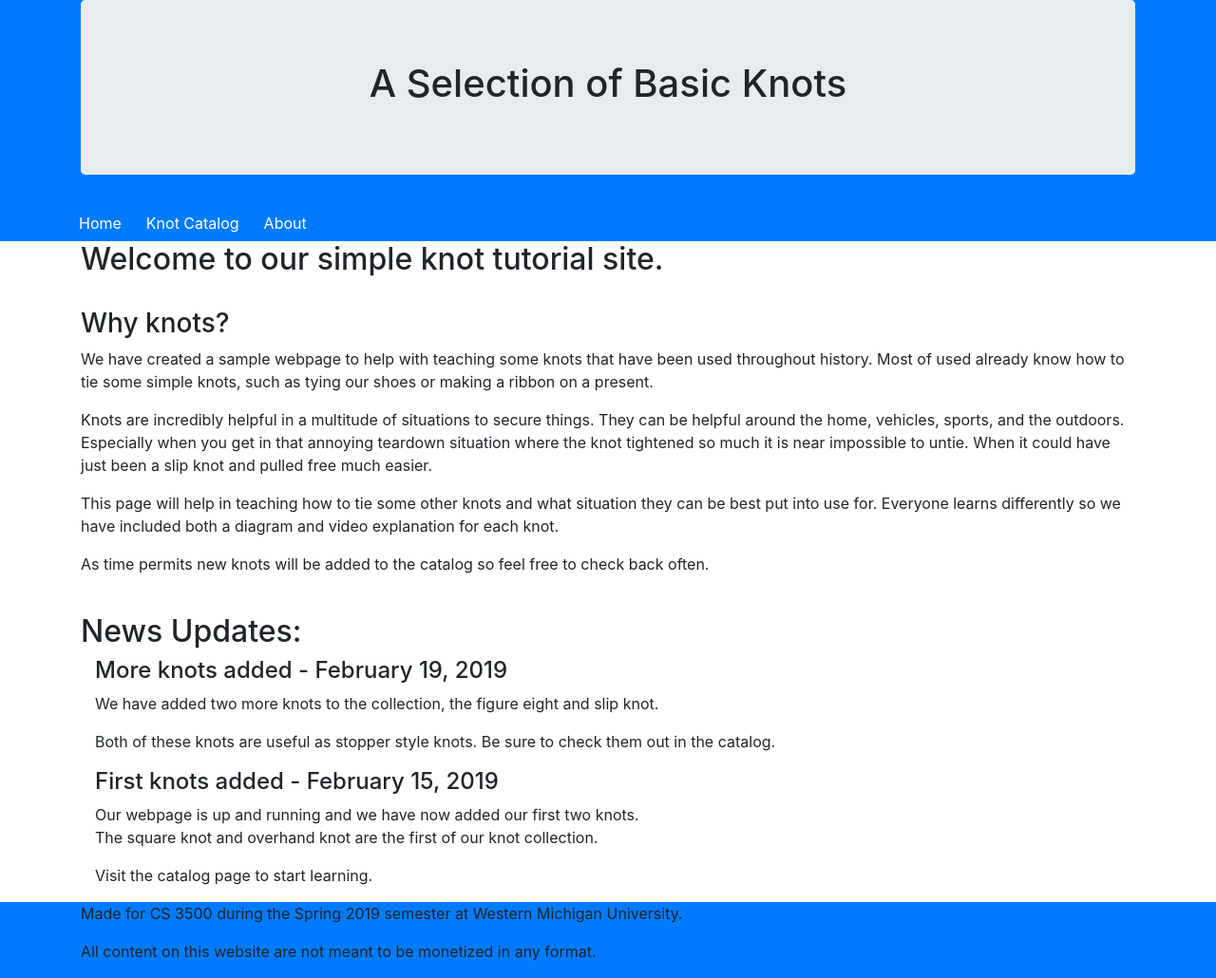
After one commit to samtcifihi/CS-3500-Midterm, a PHP site: page / in a window 1280 px wide. The commit adds this page. Shown: the whole page at 95% size. Run offline with PHP 8.4, Linux system fonts and the light colour scheme; some libraries are stand-ins or nearby versions.

Commit message:
Create footer.inc.php as footer layout file. Create header.inc.php as header layout file. Modify index.php to include the header and footer layout files. Move index into php folder for simplicity.

```diff
--- a/Midterm_team1/php/about.php
+++ b/Midterm_team1/php/about.php
@@ -28,7 +28,7 @@
 <div class="container">
 	<div class="row">
 		<div class=col">
-				<a class="btn btn-primary" href="../index.php">Home</a>
+				<a class="btn btn-primary" href="index.php">Home</a>
 		</div>
 
 		<div class=col">
--- a/Midterm_team1/php/catalog.php
+++ b/Midterm_team1/php/catalog.php
@@ -28,7 +28,7 @@
 <div class="container">
 	<div class="row">
 		<div class=col">
-				<a class="btn btn-primary" href="../index.php">Home</a>
+				<a class="btn btn-primary" href="index.php">Home</a>
 		</div>
 
 		<div class=col">
--- a/Midterm_team1/php/figureEightKnot.php
+++ b/Midterm_team1/php/figureEightKnot.php
@@ -26,7 +26,7 @@
 <div class="container">
 	<div class="row">
 		<div class=col">
-				<a class="btn btn-primary" href="../index.php">Home</a>
+				<a class="btn btn-primary" href="index.php">Home</a>
 		</div>
 
 		<div class=col">
--- /dev/null
+++ b/Midterm_team1/php/footer.inc.php
@@ -0,0 +1,16 @@
+<!-- Footer -->
+<div class="bg-primary">
+<div class="container" id="footerContainer">
+	<div class="row">
+		<div class="col">
+			<p>
+				Made for CS 3500 during the Spring 2019 semester at Western Michigan University.
+			</p>
+			<p>
+				All content on this website are not meant to be monetized in any format.
+			</p>
+		</div>
+	</div>
+</div>
+</div>
+<!-- End of Footer -->
--- /dev/null
+++ b/Midterm_team1/php/header.inc.php
@@ -0,0 +1,29 @@
+<!-- Title -->
+<div class="bg-primary">
+<div class="container" id="titleContainer">
+	<div class="jumbotron">
+		<h1 class="text-center">A Selection of Basic Knots</h1>
+	</div>
+</div>
+
+<!-- End of Title -->
+
+<!-- Navigation -->
+
+<div class="container" id="navigationContainer">
+	<div class="row">
+		<div class=col">
+				<a class="btn btn-primary" href="index.php">Home</a>
+		</div>
+
+		<div class=col">
+				<a class="btn btn-primary" href="catalog.php">Knot Catalog</a>
+		</div>
+
+		<div class=col">
+				<a class="btn btn-primary" href="about.php">About</a>
+		</div>
+	</div>
+</div>
+</div>
+<!-- End of Navigation -->
--- a/Midterm_team1/index.php
+++ b/Midterm_team1/php/index.php
@@ -5,43 +5,16 @@
 	<meta charset="utf-8">
 	<meta name="viewport" content="width=device-width, initial-scale=1, shrink-to-fit=no">
 
- 	<link rel="stylesheet" type="text/css" href="css/bootstrap.css" />
- 	<link rel="stylesheet" type="text/css" href="css/styles.css" />
+ 	<link rel="stylesheet" type="text/css" href="../css/bootstrap.css" />
+ 	<link rel="stylesheet" type="text/css" href="../css/styles.css" />
 
     <title>A Selection of Basic Knots</title>
 </head>
 
 <body>
 <div class="flex-wrapper">
-<!-- Title -->
-<div class="bg-primary">
-<div class="container" id="titleContainer">
-	<div class="jumbotron">
-		<h1 class="text-center">A Selection of Basic Knots</h1>
-	</div>
-</div>
-
-<!-- End of Title -->
-
-<!-- Navigation -->
-
-<div class="container" id="navigationContainer">
-	<div class="row">
-		<div class=col">
-				<a class="btn btn-primary" href="index.php">Home</a>
-		</div>
-
-		<div class=col">
-				<a class="btn btn-primary" href="php/catalog.php">Knot Catalog</a>
-		</div>
-
-		<div class=col">
-				<a class="btn btn-primary" href="php/about.php">About</a>
-		</div>
-	</div>
-</div>
-</div>
-<!-- End of Navigation -->
+ <!--Header Include -->
+ <?php include 'header.inc.php'; ?>
 
 <!-- Content -->
 <div class="container" id="landingContainer">
@@ -84,22 +57,8 @@
 </div>
 <!-- End of Content -->
 
-<!-- Footer -->
-<div class="bg-primary">
-<div class="container" id="footerContainer">
-	<div class="row">
-		<div class="col">
-			<p>
-				Made for CS 3500 during the Spring 2019 semester at Western Michigan University.
-			</p>
-			<p>
-				All content on this website are not meant to be monetized in any format.
-			</p>
-		</div>
-	</div>
-</div>
-</div>
-<!-- End of Footer -->
+<!-- Footer Include-->
+ <?php include 'footer.inc.php'; ?>
 </div>
 </body>
 </html>
--- a/Midterm_team1/php/overhandKnot.php
+++ b/Midterm_team1/php/overhandKnot.php
@@ -27,7 +27,7 @@
 <div class="container">
 	<div class="row">
 		<div class=col">
-				<a class="btn btn-primary" href="../index.php">Home</a>
+				<a class="btn btn-primary" href="index.php">Home</a>
 		</div>
 
 		<div class=col">
--- a/Midterm_team1/php/slipKnot.php
+++ b/Midterm_team1/php/slipKnot.php
@@ -26,7 +26,7 @@
 <div class="container">
 	<div class="row">
 		<div class=col">
-				<a class="btn btn-primary" href="../index.php">Home</a>
+				<a class="btn btn-primary" href="index.php">Home</a>
 		</div>
 
 		<div class=col">
--- a/Midterm_team1/php/squareKnot.php
+++ b/Midterm_team1/php/squareKnot.php
@@ -27,7 +27,7 @@
 <div class="container">
 	<div class="row">
 		<div class=col">
-				<a class="btn btn-primary" href="../index.php">Home</a>
+				<a class="btn btn-primary" href="index.php">Home</a>
 		</div>
 
 		<div class=col">
```
